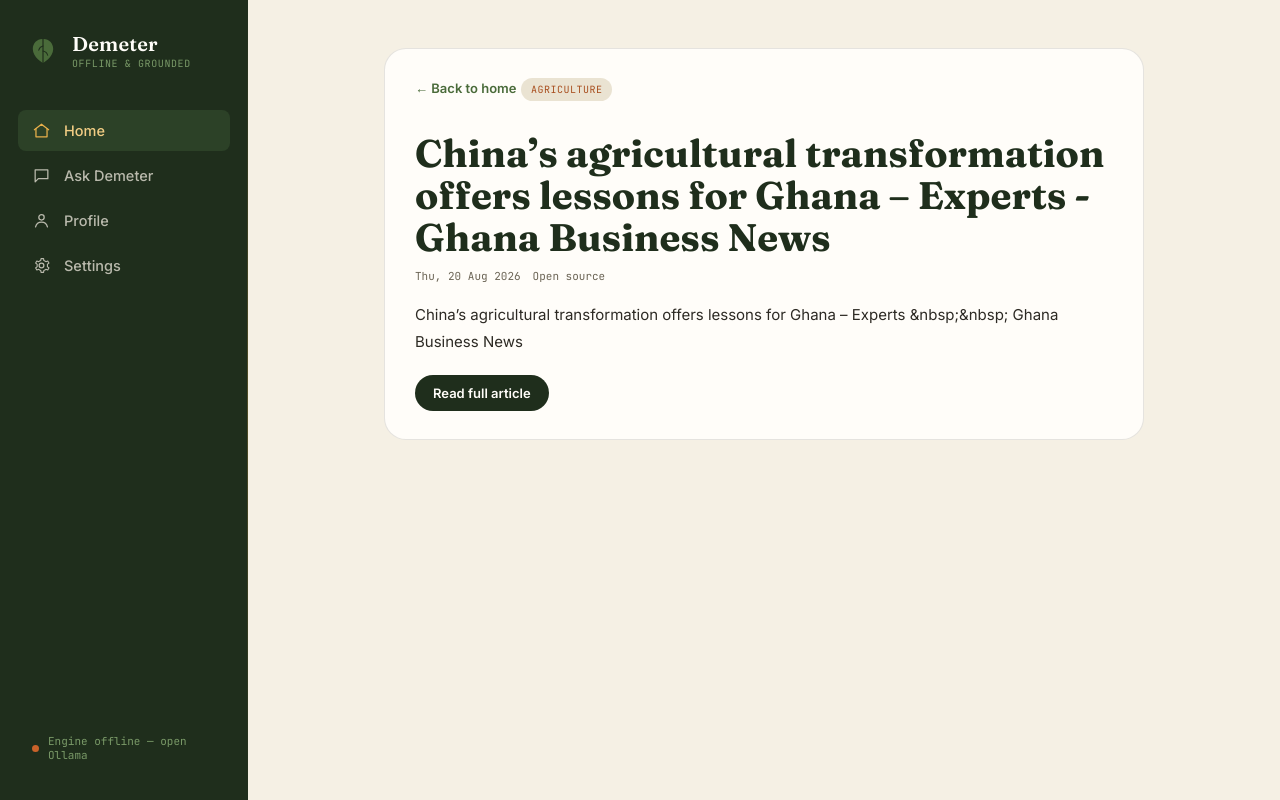
After one commit to ReindorfAdonis/Demeter, a Flask app: page /news/1 in a window 1280 px wide. The commit adds this page. Run offline with Flask 3, Linux system fonts and the light colour scheme; data that the repository does not hold is empty.

Commit message:
Add news cache feature

```diff
--- a/app.py
+++ b/app.py
@@ -10,8 +10,13 @@ os.environ["HF_HUB_OFFLINE"] = "1"
 os.environ["TRANSFORMERS_OFFLINE"] = "1"
 
 import json
+import re
 import sqlite3
 from datetime import datetime
+from email.utils import parsedate_to_datetime
+from xml.etree import ElementTree as ET
+
+import requests
 from flask import Flask, render_template, request, jsonify
 
 import brain  # your existing brain.py — RAG + LLM logic lives there
@@ -19,6 +24,12 @@ import brain  # your existing brain.py — RAG + LLM logic lives there
 app = Flask(__name__)
 
 PROFILE_DB = "demeter_profile.json"
+NEWS_CACHE_FILE = "news_cache.json"
+NEWS_URLS = [
+    "https://news.google.com/rss/search?q=Ghana+agriculture+farming",
+    "https://news.google.com/rss/search?q=Ghana+maize+farmers",
+    "https://news.google.com/rss/search?q=Ghana+crop+market+farmers"
+]
 
 
 # ---------- Simple local profile storage (placeholder until SQLite profile table exists) ----------
@@ -40,7 +51,7 @@ def save_profile(data):
         json.dump(data, f, indent=2)
 
 
-# ---------- Placeholder news content (swap for real MoFA feed later) ----------
+# ---------- Placeholder news content (fallback only if no live or cached data is available) ----------
 
 PLACEHOLDER_NEWS = [
     {
@@ -70,11 +81,159 @@ PLACEHOLDER_NEWS = [
 ]
 
 
+def normalize_tag(title):
+    text = (title or "").lower()
+    if any(k in text for k in ["plant", "rain", "sowing", "planting", "season", "field"]):
+        return "Planting Alert"
+    if any(k in text for k in ["market", "price", "price rise", "cost", "commodity", "produce"]):
+        return "Market Prices"
+    if any(k in text for k in ["pest", "disease", "armyworm", "insect", "fungus", "weed"]):
+        return "Pest Watch"
+    if any(k in text for k in ["subsidy", "support", "grant", "fertilizer", "input"]):
+        return "Subsidy"
+    if any(k in text for k in ["weather", "drought", "flood", "rainfall", "irrigation"]):
+        return "Weather"
+    if any(k in text for k in ["livestock", "poultry", "cattle", "fish", "goat"]):
+        return "Livestock"
+    return "Agriculture"
+
+
+def clean_news_text(value):
+    text = re.sub(r"<.*?>", " ", value or "")
+    text = re.sub(r"\s+", " ", text).strip()
+    return text
+
+
+def parse_news_feed(xml_text):
+    try:
+        root = ET.fromstring(xml_text)
+    except ET.ParseError:
+        return []
+
+    items = []
+    for entry in root.findall(".//item")[:8]:
+        title = clean_news_text(entry.findtext("title", default=""))
+        summary = clean_news_text(entry.findtext("description", default=""))
+        link = entry.findtext("link", default="")
+        published = entry.findtext("pubDate", default="") or entry.findtext("published", default="")
+
+        if not title:
+            continue
+
+        content = summary or "Latest Ghana agriculture update from the field."
+        item = {
+            "tag": normalize_tag(title),
+            "title": title,
+            "summary": content,
+            "content": content,
+            "date": published[:16] if published else datetime.now().strftime("%b %d, %Y"),
+            "link": link,
+        }
+
+        if published:
+            try:
+                item["sort_key"] = parsedate_to_datetime(published).timestamp()
+            except Exception:
+                item["sort_key"] = datetime.now().timestamp()
+        else:
+            item["sort_key"] = datetime.now().timestamp()
+
+        items.append(item)
+
+    items.sort(key=lambda x: x.get("sort_key", 0), reverse=True)
+    for item in items:
+        item.pop("sort_key", None)
+    return items
+
+
+def save_cached_news(news):
+    with open(NEWS_CACHE_FILE, "w", encoding="utf-8") as f:
+        json.dump(news, f, indent=2)
+
+
+def load_cached_news():
+    if not os.path.exists(NEWS_CACHE_FILE):
+        return []
+    try:
+        with open(NEWS_CACHE_FILE, "r", encoding="utf-8") as f:
+            data = json.load(f)
+        if isinstance(data, list):
+            return data
+    except (json.JSONDecodeError, OSError):
+        return []
+    return []
+
+
+def fetch_live_news():
+    collected = []
+    for url in NEWS_URLS:
+        try:
+            response = requests.get(url, timeout=15, headers={"User-Agent": "Mozilla/5.0"})
+            response.raise_for_status()
+            parsed = parse_news_feed(response.text)
+            if parsed:
+                collected.extend(parsed)
+        except Exception:
+            continue
+
+    deduped = []
+    seen = set()
+    for item in collected:
+        key = item.get("title", "").lower()
+        if key and key not in seen:
+            seen.add(key)
+            deduped.append(item)
+
+    return deduped[:6]
+
+
+def sort_news_by_date(news):
+    def parse_sort_value(item):
+        raw = item.get("date", "")
+        try:
+            return parsedate_to_datetime(raw).timestamp()
+        except Exception:
+            try:
+                return datetime.strptime(raw, "%b %d, %Y").timestamp()
+            except Exception:
+                return 0
+
+    return sorted(news, key=parse_sort_value, reverse=True)
+
+
+def get_home_news():
+    try:
+        live_news = fetch_live_news()
+        if live_news:
+            live_news = sort_news_by_date(live_news)
+            save_cached_news(live_news)
+            return live_news, "live"
+    except Exception:
+        pass
+
+    cached_news = load_cached_news()
+    if cached_news:
+        return sort_news_by_date(cached_news), "cached"
+
+    return sort_news_by_date(PLACEHOLDER_NEWS), "fallback"
+
+
 # ---------- Routes: pages ----------
 
 @app.route("/")
 def home():
-    return render_template("index.html", active="home", news=PLACEHOLDER_NEWS)
+    news, news_status = get_home_news()
+    return render_template("index.html", active="home", news=news, news_status=news_status)
+
+
+@app.route("/news/<int:item_id>")
+def news_detail(item_id):
+    news, _ = get_home_news()
+    if item_id < 0 or item_id >= len(news):
+        return "News item not found", 404
+
+    item = news[item_id]
+    return render_template("news_detail.html", active="home", item=item, item_id=item_id)
 
 
 @app.route("/chat")
@@ -129,3 +288,4 @@ if __name__ == "__main__":
     print("  (Make sure the Ollama app is running)")
     print("=" * 50)
     app.run(debug=True, port=5000)
+    app.run(debug=True, port=5000)
--- a/brain.py
+++ b/brain.py
@@ -13,7 +13,9 @@ import sqlite3
 import json
 import requests
 import numpy as np
-from sentence_transformers import SentenceTransformer
+
+# Loaded on first retrieval so the web server can start without the ML stack.
+SentenceTransformer = None
 
 # --- Config ---
 OLLAMA_URL = "http://localhost:11434/api/generate"
@@ -22,10 +24,55 @@ DB_FILE = "demeter.db"
 TOP_K = 3
 MAX_HISTORY_TURNS = 5
 
-# --- Load embedding model once ---
-print("Loading embedding model...")
-embedder = SentenceTransformer("all-MiniLM-L6-v2")
-print("Ready.\n")
+# --- Lazy embedding model loading ---
+embedder = None
+
+
+def has_local_embedding_model(model_name="all-MiniLM-L6-v2"):
+    """Check whether the sentence-transformers model is already cached locally."""
+    candidates = []
+    hf_home = os.environ.get("HF_HOME") or os.path.join(os.path.expanduser("~"), ".cache", "huggingface")
+    candidates.extend([
+        os.path.join(hf_home, "hub"),
+        os.path.join(hf_home, "transformers"),
+        os.path.join(os.path.expanduser("~"), ".cache", "torch", "sentence_transformers"),
+        os.path.join(os.path.expanduser("~"), ".cache", "sentence_transformers"),
+    ])
+
+    for base in candidates:
+        if not os.path.isdir(base):
+            continue
+        for entry in os.listdir(base):
+            if model_name in entry or f"sentence-transformers--{model_name}" in entry:
+                return True
+    return False
+
+
+def get_embedder():
+    """Create the embedding model only when it is needed."""
+    global embedder, SentenceTransformer
+    if embedder is not None:
+        return embedder
+
+    offline_mode = os.environ.get("HF_HUB_OFFLINE") == "1" or os.environ.get("TRANSFORMERS_OFFLINE") == "1"
+    if offline_mode and not has_local_embedding_model():
+        print("Embedding model unavailable offline: no local cached model was found.")
+        embedder = None
+        return None
+
+    try:
+        print("Loading embedding model...")
+        if SentenceTransformer is None:
+            from sentence_transformers import SentenceTransformer as model_class
+            SentenceTransformer = model_class
+        embedder = SentenceTransformer("all-MiniLM-L6-v2")
+        print("Ready.\n")
+    except Exception as exc:
+        print(f"Embedding model unavailable: {exc}")
+        embedder = None
+
+    return embedder
+
 
 # --- Conversation memory (in-memory, resets when program restarts) ---
 conversation_history = []
@@ -62,7 +109,11 @@ def classify_message(query):
 
 def retrieve(query, top_k=TOP_K):
     """Find the most relevant document chunks for a query."""
-    query_emb = np.array(embedder.encode(query))
+    model = get_embedder()
+    if model is None:
+        return []
+
+    query_emb = np.array(model.encode(query))
 
     conn = sqlite3.connect(DB_FILE)
     rows = conn.execute("SELECT source, chunk, embedding FROM knowledge").fetchall()
--- a/static/css/style.css
+++ b/static/css/style.css
@@ -295,6 +295,10 @@ a:focus-visible, button:focus-visible, input:focus-visible, textarea:focus-visib
   gap: 14px;
 }
 
+.news-card-link {
+  display: block;
+}
+
 .news-card {
   background: var(--white);
   border: 1px solid var(--line);
@@ -360,6 +364,61 @@ a:focus-visible, button:focus-visible, input:focus-visible, textarea:focus-visib
   font-size: 12px;
   color: var(--soil-soft);
   font-style: italic;
+}
+
+.news-detail-card {
+  background: var(--white);
+  border: 1px solid var(--line);
+  border-radius: var(--radius-lg);
+  padding: 28px 30px;
+  max-width: 760px;
+  margin: 0 auto;
+}
+
+.back-link {
+  display: inline-block;
+  margin-bottom: 18px;
+  font-size: 13px;
+  color: var(--leaf);
+  font-weight: 600;
+}
+
+.news-detail-card h1 {
+  font-family: var(--font-display);
+  font-size: clamp(28px, 3vw, 42px);
+  line-height: 1.1;
+  margin: 18px 0 10px;
+  color: var(--forest);
+}
+
+.news-detail-meta {
+  display: flex;
+  align-items: center;
+  gap: 12px;
+  flex-wrap: wrap;
+  font-family: var(--font-mono);
+  font-size: 11px;
+  color: var(--soil-soft);
+  margin-bottom: 18px;
+}
+
+.news-detail-body {
+  font-size: 15px;
+  line-height: 1.8;
+  color: var(--soil);
+  margin: 0 0 20px;
+}
+
+.news-read-more {
+  display: inline-flex;
+  align-items: center;
+  justify-content: center;
+  background: var(--forest);
+  color: var(--white);
+  border-radius: 999px;
+  padding: 10px 18px;
+  font-size: 13px;
+  font-weight: 600;
 }
 
 /* =========================================================
--- /dev/null
+++ b/templates/news_detail.html
@@ -0,0 +1,30 @@
+{% extends "base.html" %}
+{% block title %}{{ item.title }}{% endblock %}
+
+{% block content %}
+<div class="page">
+  <div class="news-detail-card">
+    <a href="/" class="back-link">← Back to home</a>
+
+    <span class="news-tag {% if 'Planting' in item.tag %}planting{% elif 'Market' in item.tag %}market{% elif 'Pest' in item.tag %}pest{% elif 'Subsidy' in item.tag %}subsidy{% endif %}">{{ item.tag }}</span>
+
+    <h1>{{ item.title }}</h1>
+    <div class="news-detail-meta">
+      <span>{{ item.date }}</span>
+      {% if item.link %}
+      <a href="{{ item.link }}" target="_blank" rel="noopener noreferrer">Open source</a>
+      {% endif %}
+    </div>
+
+    <p class="news-detail-body">
+      {{ item.content or item.summary }}
+    </p>
+
+    {% if item.link %}
+    <a class="news-read-more" href="{{ item.link }}" target="_blank" rel="noopener noreferrer">
+      Read full article
+    </a>
+    {% endif %}
+  </div>
+</div>
+{% endblock %}
```
Also changed, not shown: ingest.py (+8 -3 lines), news_cache.json (added, +50 -0 lines), templates/index.html (+8 -0 lines), tests/test_brain.py (added, +26 -0 lines).
